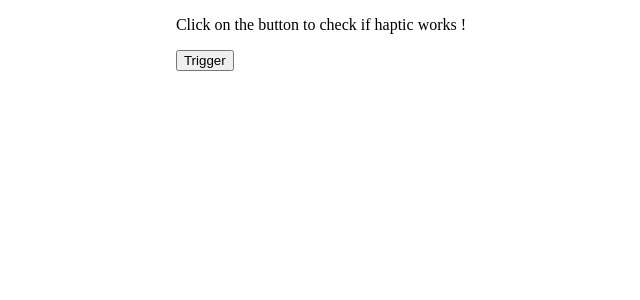
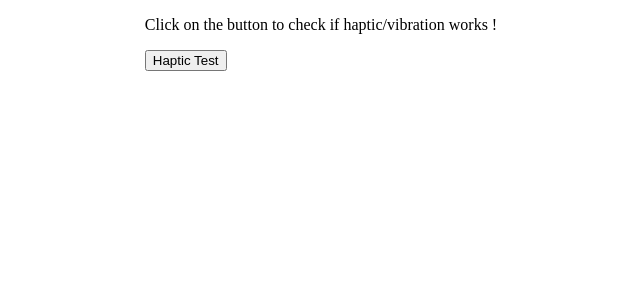
Before and after one commit to dear-weronika/serenity, a React (Create React App) app: page / in a window 1280 px wide. Both pictures are taken after a click on the button "Start". Shown: the top 300 px of the page, without its empty margins (319-959 px from the left). Built offline with nearby package versions, Linux system fonts and the light colour scheme.

Commit message:
changes in text content

```diff
--- a/src/components/HapticTest.js
+++ b/src/components/HapticTest.js
@@ -12,6 +12,8 @@ export default function HapticTest({ handleYes, handleNo }) {
         <div>
             <p>Did haptic work ?</p>
             <button onClick={handleYes}>yes</button>
+            <br></br>
+            <br></br>
             <button onClick={handleNo}>no</button>
         </div>
     )
@@ -19,8 +21,8 @@ export default function HapticTest({ handleYes, handleNo }) {
 
     return (
         <div>
-            <p>Click on the button to check if haptic works !</p>
-            <button onClick={() => test()}>Trigger</button>
+            <p>Click on the button to check if haptic/vibration works !</p>
+            <button onClick={() => test()}>Haptic Test</button>
             {state}
 
         </div>
--- a/src/components/HapticTestFailed.js
+++ b/src/components/HapticTestFailed.js
@@ -2,8 +2,8 @@ export default function HapticTestFailed(params) {
 
     return (
         <div>
-            <h1>Soory but your device doesn't meet technial req for this test</h1>
-            <p>Thank you BYEEEEEE</p>
+
+            <p>Sorry but your device doesn't meet technial requirments for this test</p>
 
         </div>
     )
--- a/src/components/exercise/StartExercise.js
+++ b/src/components/exercise/StartExercise.js
@@ -5,7 +5,7 @@ export default function StartExercise({handleClick}) {
         <div>
             <Box sx={{ width: 400, p: 2 }}>
             <h3>Hello, Welcome to Box Breathing Exercises</h3>
-                <p>Box breathing is a simple meditation technique involving inhaling, holding, exhaling, and holding the breath for equal counts, typically 4 seconds each.</p>
+                <p>Box breathing is a meditation technique involving inhaling, holding, exhaling, and holding the breath for equal counts.</p>
                 <p>Plese find a comfortable position and press start</p>
 
             <Button variant="contained" onClick={handleClick}>Start</Button>
```
